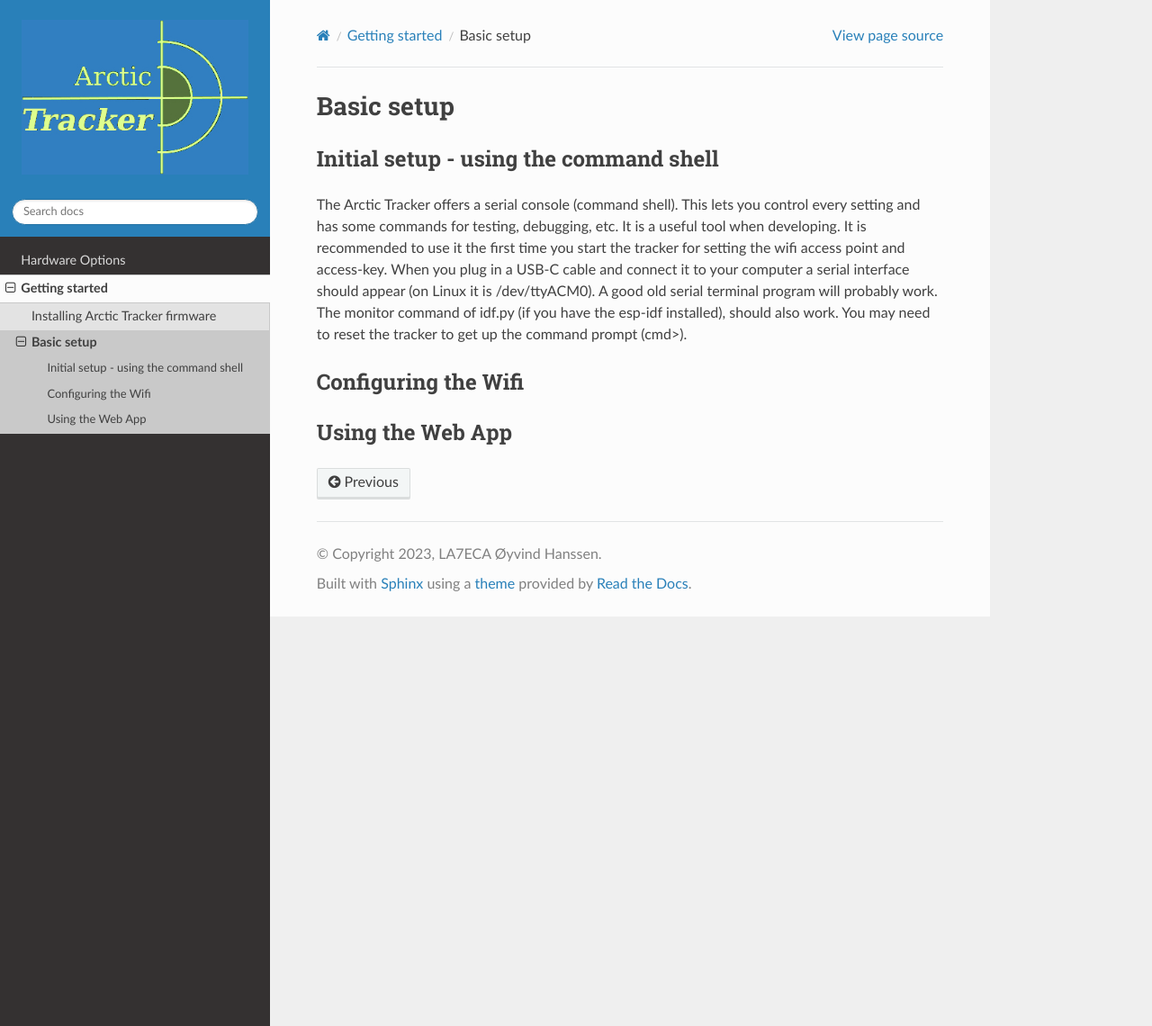
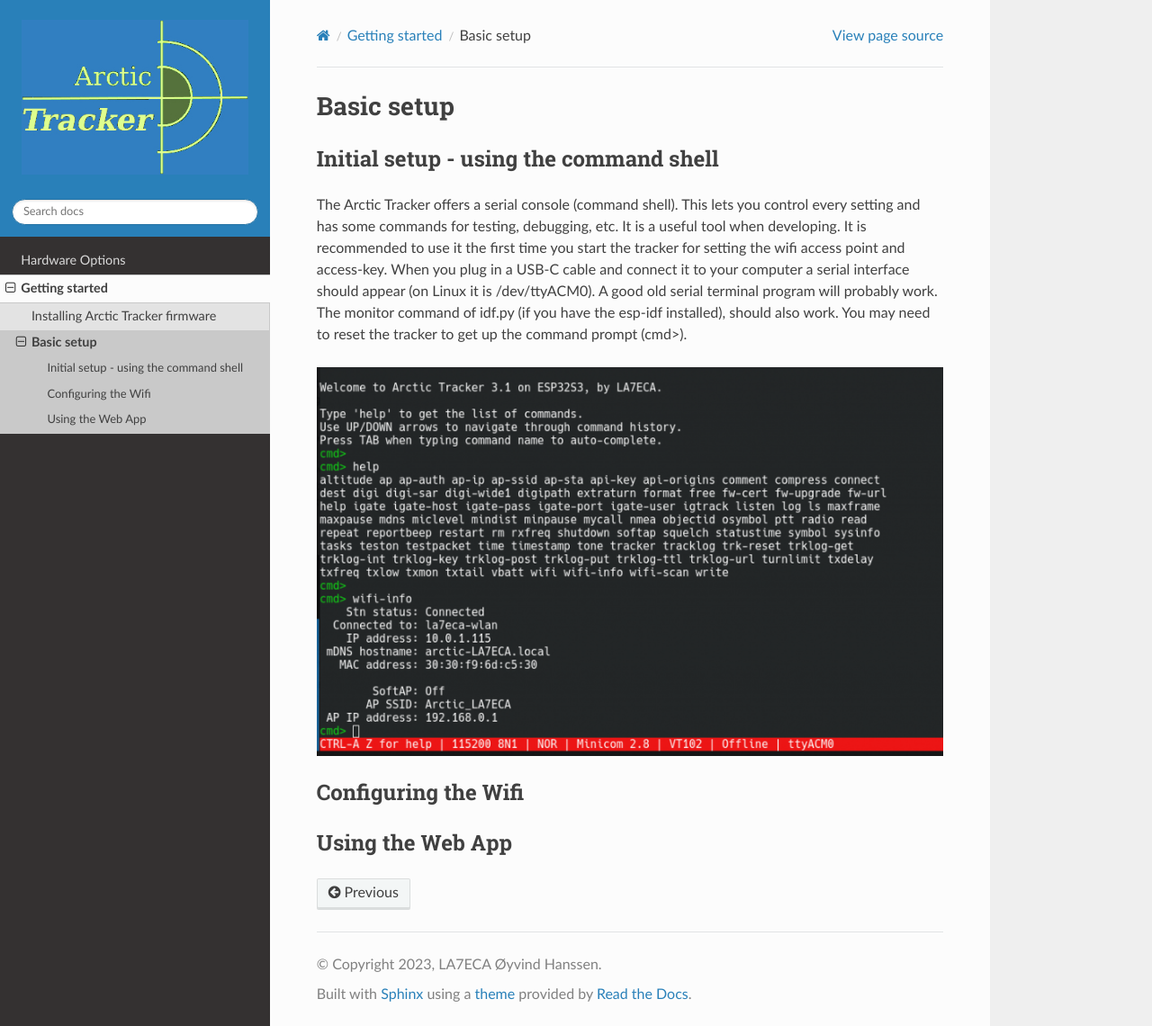
Before and after one commit to Hamlabs/ArcticTracker-docs, a Sphinx documentation site: the page built from docs/setup.rst, in a window 1280 px wide and 1140 px high. Shown: the whole window at 90% size. Built offline with Sphinx 7.4.7 and the Read the Docs theme 3.1.0, drawn with Linux system fonts in a browser that asks for light colours; pages that are not in the unit, such as notebooks, are missing from menus.

Commit message:
Update setup.rst

```diff
--- a/docs/setup.rst
+++ b/docs/setup.rst
@@ -6,7 +6,7 @@
 ---------------------------------------
 The Arctic Tracker offers a serial console (command shell). This lets you control every setting and has some commands for testing, debugging, etc. It is a useful tool when developing. It is recommended to use it the first time you start the tracker for setting the wifi access point and access-key. When you plug in a USB-C cable and connect it to your computer a serial interface should appear (on Linux it is /dev/ttyACM0). A good old serial terminal program will probably work. The monitor command of idf.py (if you have the esp-idf installed), should also work. You may need to reset the tracker to get up the command prompt (cmd>).
 
-
+.. image:: img/console.png
 
 
 Configuring the Wifi
```
